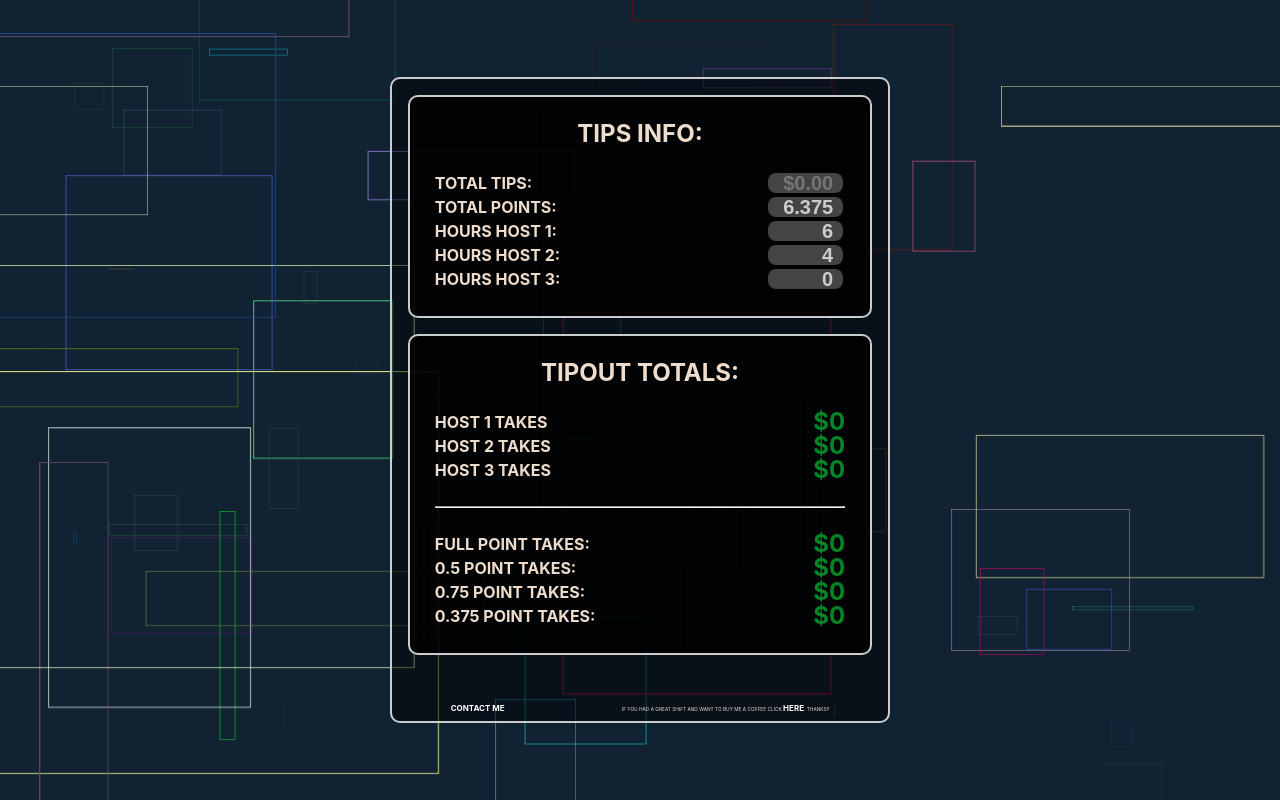
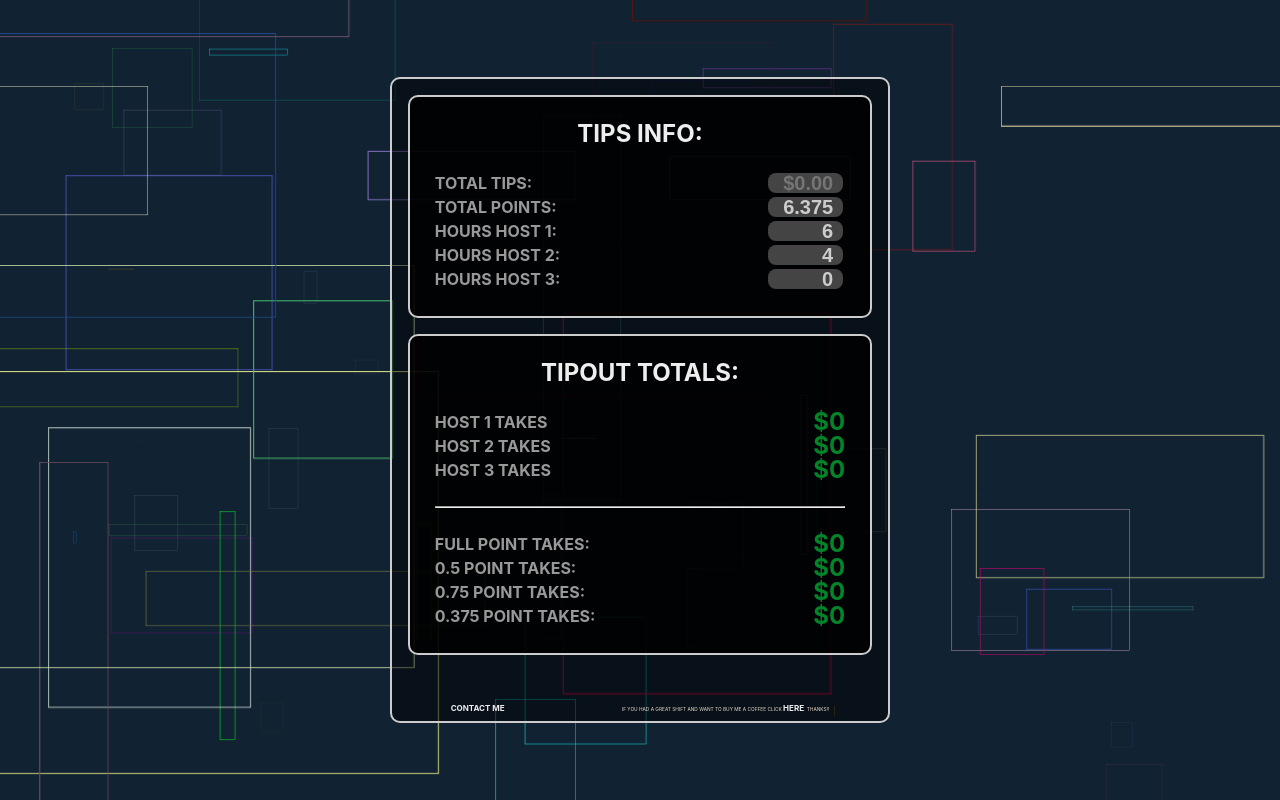
Before and after one commit to write2cmdg/tipout-calculator, a React (Create React App) app: page / in a window 1280 px wide. Built offline with nearby package versions, Linux system fonts and the light colour scheme.

Commit message:
touch up style

```diff
--- a/src/App.css
+++ b/src/App.css
@@ -47,6 +47,11 @@ label {
 h2, h1 {
   text-align: center;
   margin-bottom: 25px;
+  color: #eee;
+}
+
+h4 {
+  color: #999;
 }
 .form-group {
   display: flex;
@@ -90,7 +95,7 @@ input {
 }
 
 .small a {
-  color: #fff;
+  color: #eee;
   text-transform: uppercase;
   font-size: .5rem;
   font-weight: 700;
```
